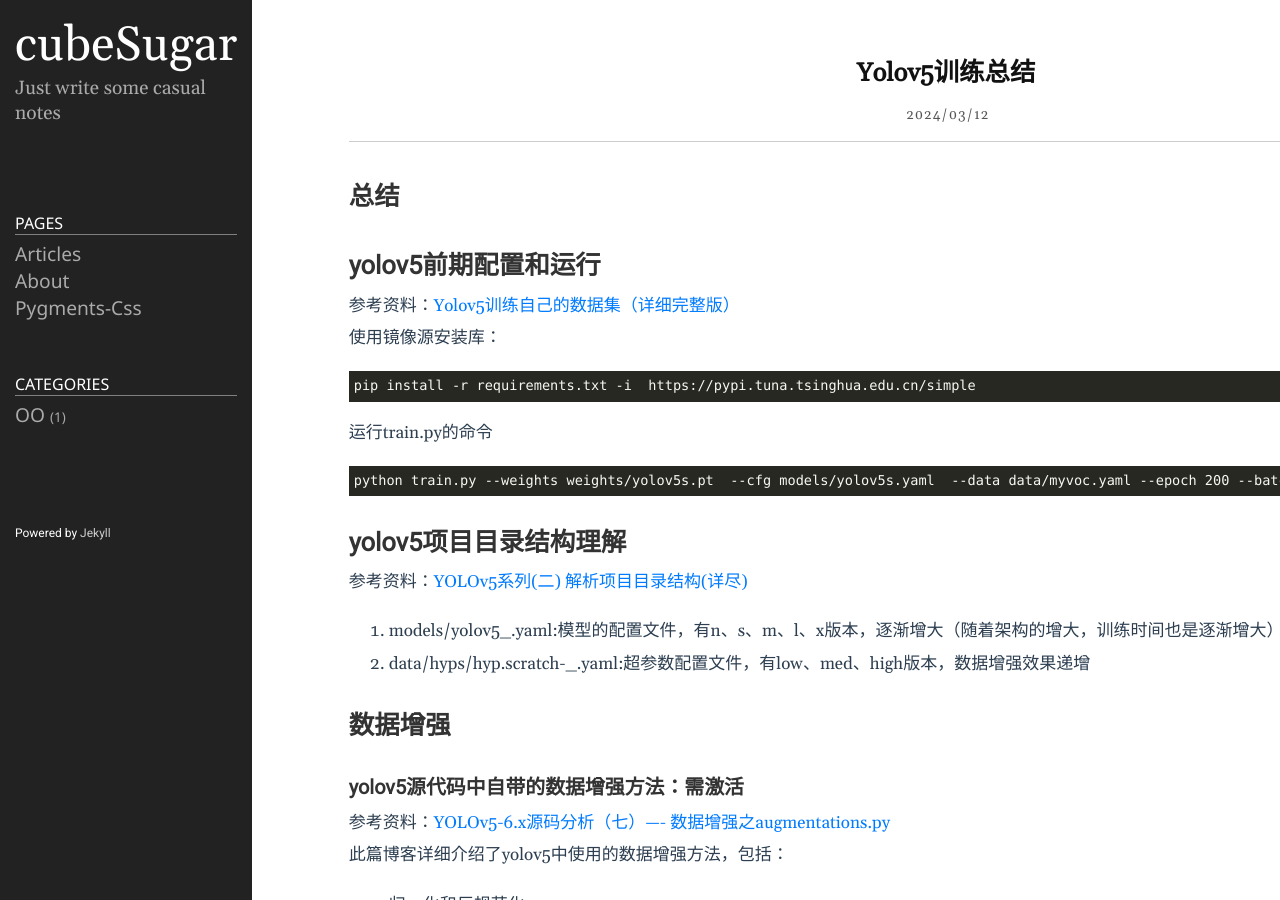
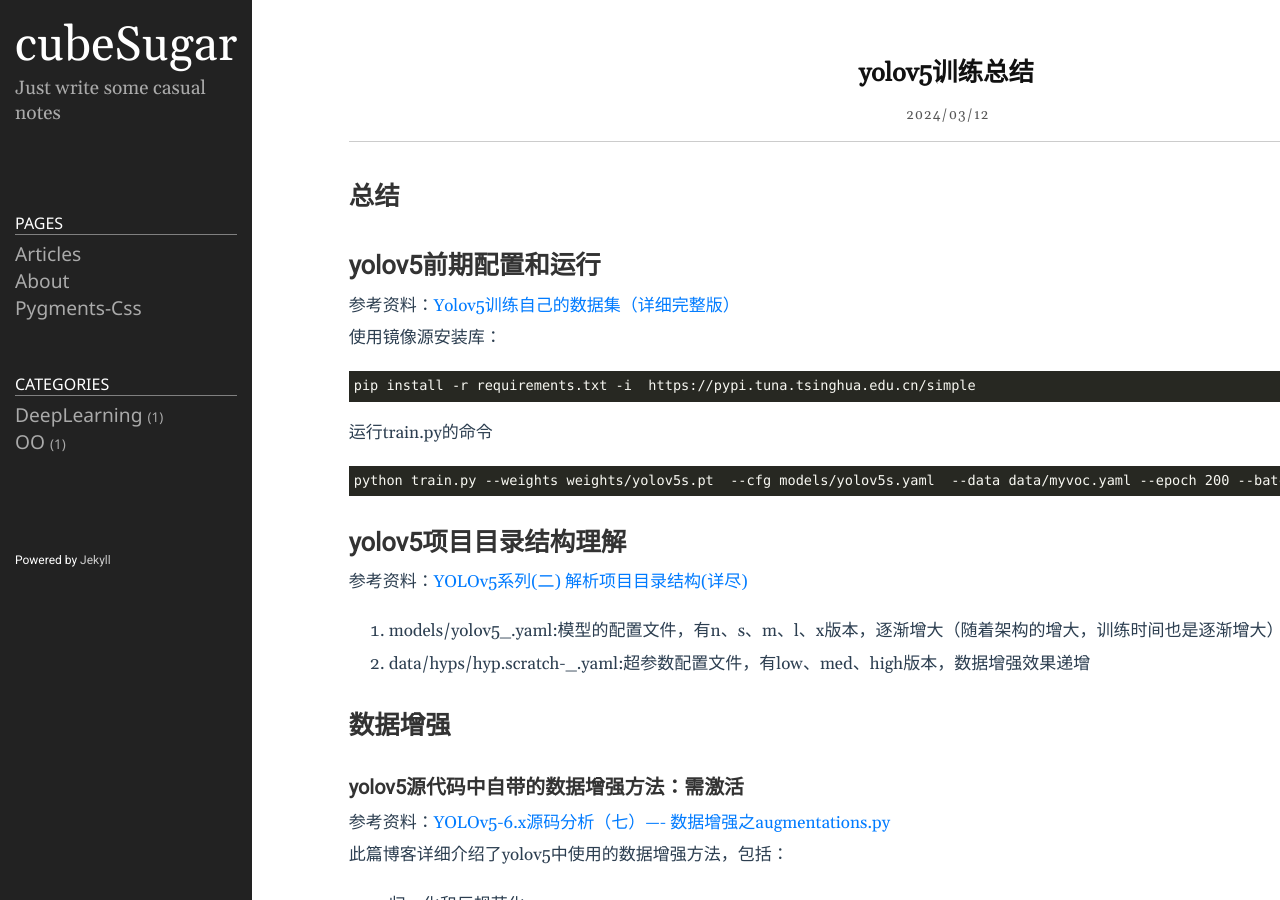
Before and after one commit to slkfoiw/slkfoiw.github.io, a Jekyll site: the page built from _posts/2024-03-12-yolov5训练总结.md, in a window 1280 px wide and 900 px high. Built offline with Jekyll 4.4.1, drawn with Linux system fonts in a browser that asks for light colours; our own code applies the rules of GitHub Pages for plain Markdown files; some of the changed lines change nothing that is shown.

Commit message:
增加yolov5训练总结blog

```diff
--- a/_posts/2024-03-12-yolov5训练总结.md
+++ b/_posts/2024-03-12-yolov5训练总结.md
@@ -1,3 +1,10 @@
+---
+layout: post
+title: yolov5训练总结
+# date: 2024-03-19 19:20:23 +0900
+category: deepLearning
+---
+
 # 总结
 
 ## yolov5前期配置和运行
```
